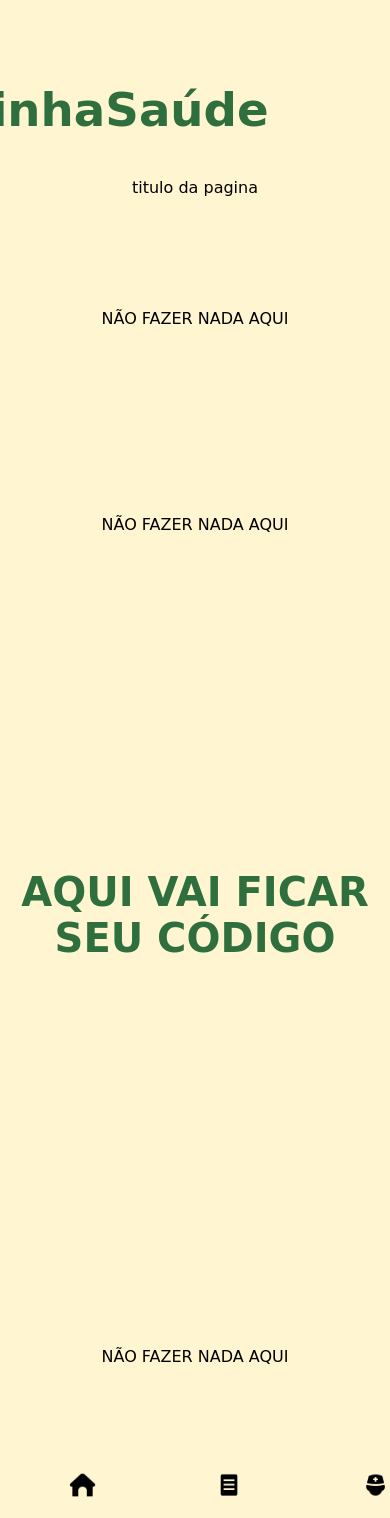
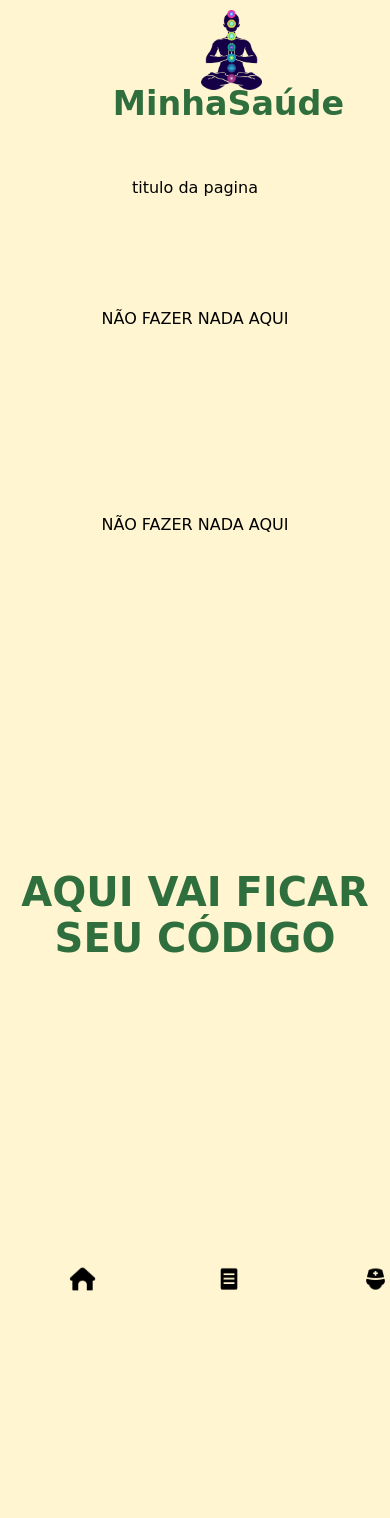
Before and after one commit to projeto-18/Projeto-int-gp-18, a PHP site: page /html/menu.html in a window 390 px wide; the page is wider, and only the part inside the window is pictured. After the commit the page ends 1291 px from the top of that part, so only its background shows below. Run offline with PHP 8.4, Linux system fonts and the light colour scheme; some web fonts are replaced.

Commit message:
Atualização tamanho

```diff
--- a/src/css/cabecalho.css
+++ b/src/css/cabecalho.css
@@ -26,7 +26,7 @@ li {
 }
 
 header h1 {
-    margin: 3%;
+    margin: %;
     font-size: 40pt;
     color: hsl(133, 41%, 31%);
     margin-left: -25vw;
@@ -41,7 +41,7 @@ header h1 {
 
     header h1 {
         margin: -5%;
-        font-size: 35pt;
+        font-size: 25pt;
         color: hsl(133, 41%, 31%);
         margin-left: -50vw;
         margin-top: 10vw;
@@ -50,7 +50,7 @@ header h1 {
     #logo {
         flex: 0 1 100px;
         height: 80px;
-        margin-left: -50vw;
+        margin-left: 50vw;
         margin-top: 1vw;
     }
 }
--- a/src/html/menu.html
+++ b/src/html/menu.html
@@ -41,9 +41,7 @@
             </h1>
         </section>
     </main>
-    <section id="conteudo-direito">
-        <aside>NÃO FAZER NADA AQUI</aside>
-    </section>
+
     <footer>
         <nav>
             <ul id="container">
```
